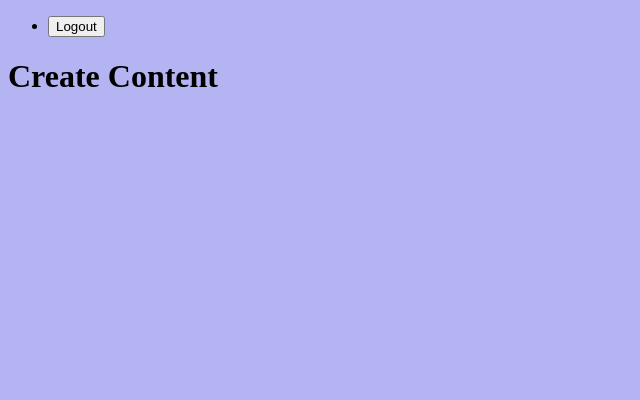
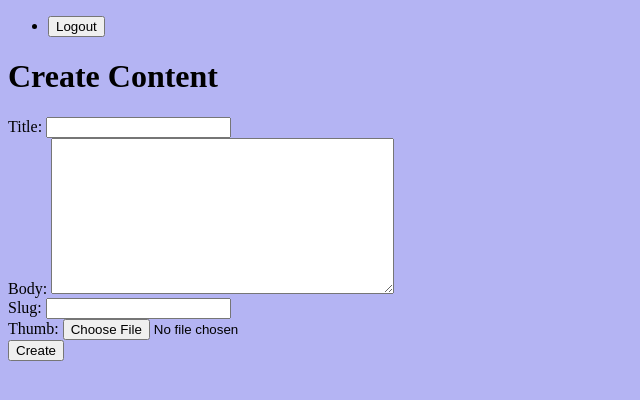
Before and after one commit to AjibadeHassan/Django, a Django app: page /articles/create in a window 1280 px wide. Shown: the top 400 px of the page, without its empty margins (0-640 px from the left). Run offline with Django 5.2, Linux system fonts and the light colour scheme; a user stored in the database is signed in.

Commit message:
creating new articles

```diff
--- /dev/null
+++ b/fumiwaste/articles/forms.py
@@ -0,0 +1,7 @@
+from django import forms
+from .import models
+
+class CreateArticle(forms.ModelForm):
+    class Meta:
+        model = models.Article
+        fields = ['title', 'body', 'slug', 'thumb']
--- a/fumiwaste/articles/templates/articles/article_create.html
+++ b/fumiwaste/articles/templates/articles/article_create.html
@@ -3,7 +3,11 @@
 <div class="wrapper">
 {% block content %}
 <h1>Create Content</h1>
-
+<form action="{% url 'articles:create' %}" method="post" enctype="multipart/form-data">
+    {% csrf_token %}
+    {{form}}
+  <button type="submit" value="create">Create</button>
+</form>
 
 
 
--- a/fumiwaste/articles/views.py
+++ b/fumiwaste/articles/views.py
@@ -1,7 +1,8 @@
-from django.shortcuts import render
+from django.shortcuts import render,redirect
 from .models import Article
 from django.http import HttpResponse
 from django.contrib.auth.decorators import login_required
+from .import forms
 
 
 # Create your views here.
@@ -17,4 +18,10 @@ def article_details(request,slug):
     return render(request,'articles/article_detail.html', {'article': article})
 @login_required(login_url='/accounts/login')
 def article_create(request):
-    return render(request, 'articles/article_create.html')
+    if (request.method == 'POST'):
+        form = forms.CreateArticle(request.POST, request.FILES)
+        # save form to db
+        return redirect('articles:list')
+    else:
+        form = forms.CreateArticle()
+    return render(request, 'articles/article_create.html', {'form':form })
```
